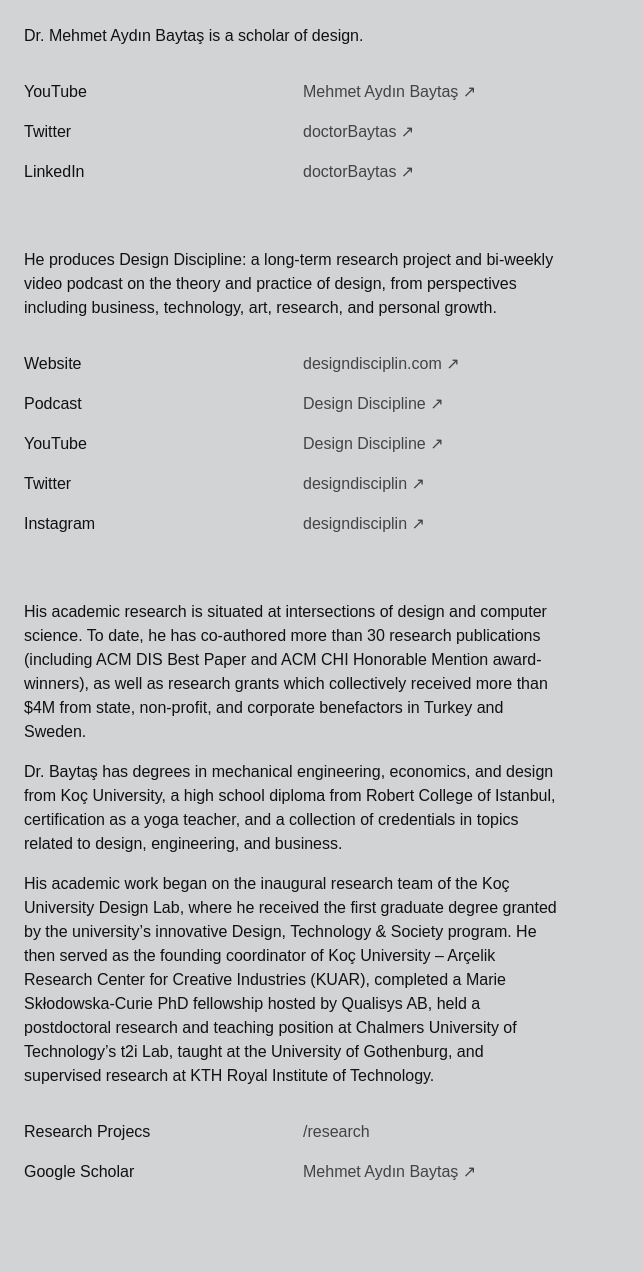
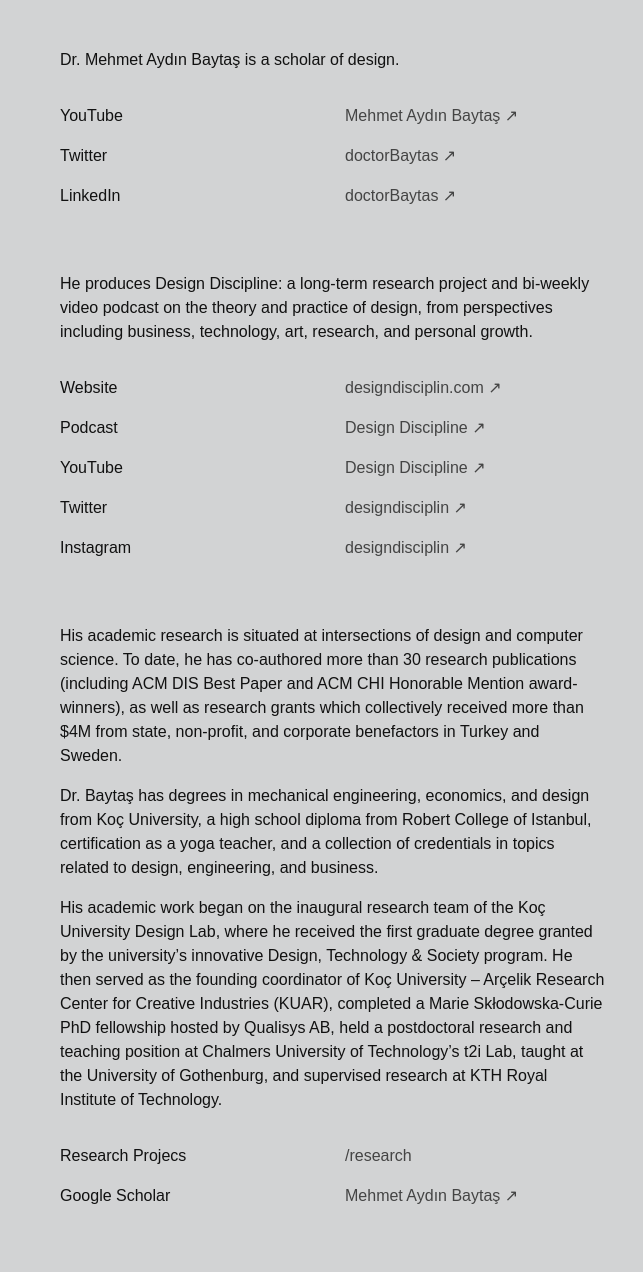
Before and after one commit to l77l77/mbaytas.github.io, a Jekyll site: the page built from README.md, in a window 1280 px wide. Shown: the whole page, without its empty margins (0-643 px from the left). Built offline with Jekyll 4.4.1, drawn with Linux system fonts in a browser that asks for light colours; some web fonts are replaced; our own code applies the rules of GitHub Pages for plain Markdown files; comment, search, counter and statistics services are not loaded.

Commit message:
Update default.html

```diff
--- a/_layouts/default.html
+++ b/_layouts/default.html
@@ -43,7 +43,7 @@
 
   </head>
   <body>
-    <div class="container markdown-body p-4">
+    <div class="container markdown-body m-5">
 
       {{ content }}
 
```
